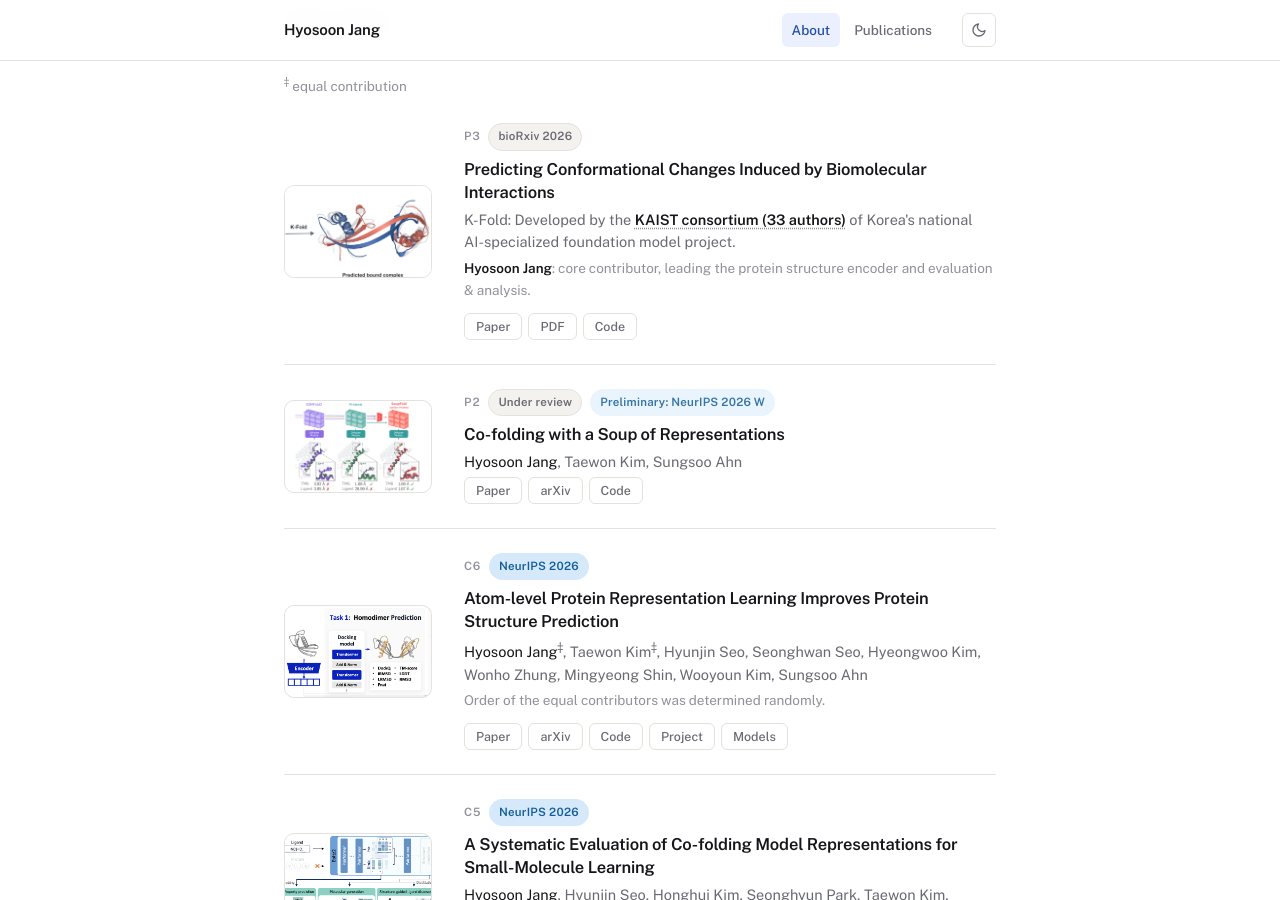
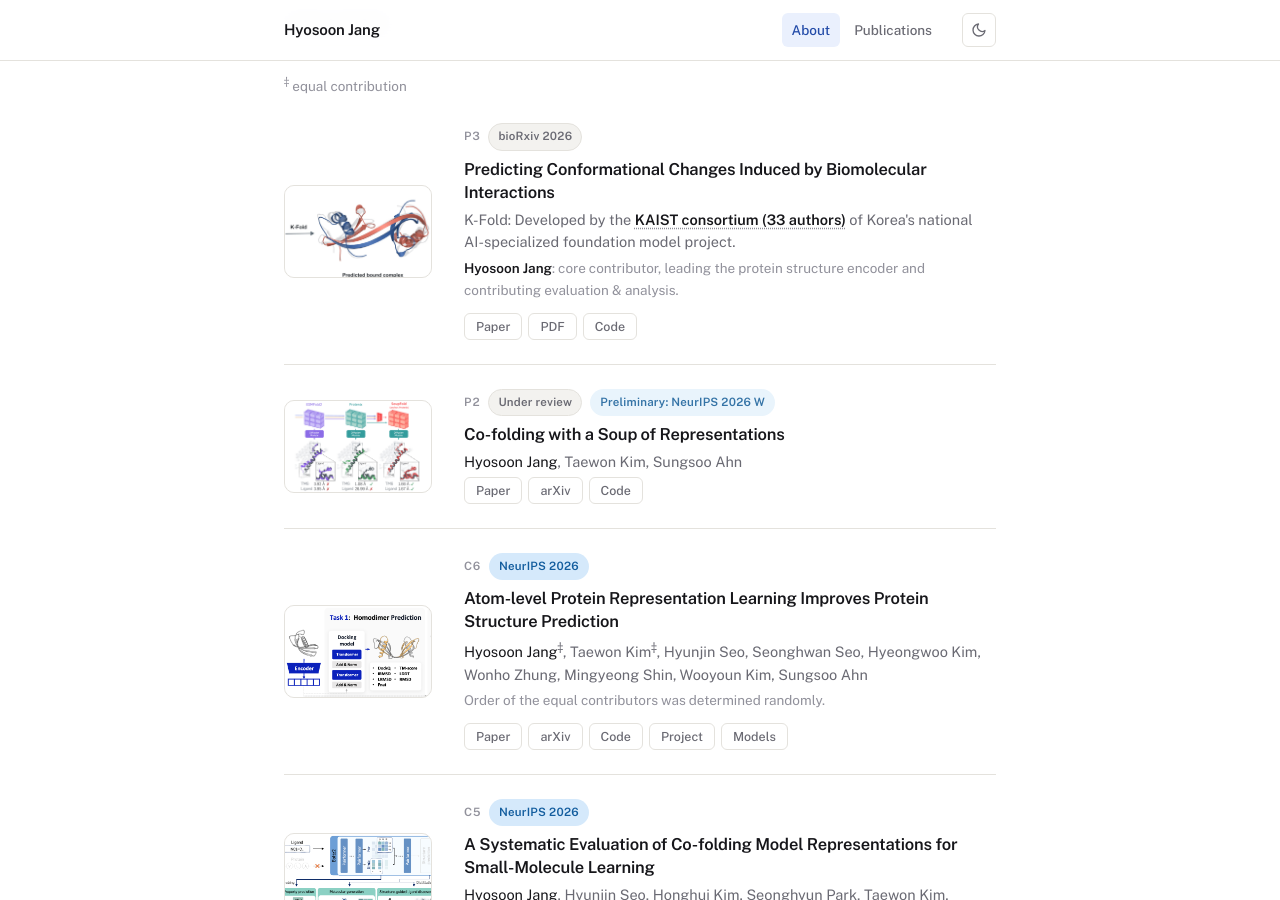
Before and after one commit to hsjang0/hsjang, a Jekyll site: the page built from index.html, in a window 1280 px wide and 900 px high, scrolled down 982 px. Built offline with Jekyll 4.4.1, drawn with Linux system fonts in a browser that asks for light colours.

Commit message:
Reword the K-Fold role note
Co-Authored-By: Claude Opus 5.5 <noreply@anthropic.com>

```diff
--- a/_data/publications.yaml
+++ b/_data/publications.yaml
@@ -26,7 +26,7 @@ papers:
   - tag: "P3"
     title: "Predicting Conformational Changes Induced by Biomolecular Interactions"
     authors: "Team KAIST (33 authors in alphabetical order)"
-    note: "<strong>Hyosoon Jang</strong>: core contributor, leading the protein structure encoder and evaluation &amp; analysis."
+    note: "<strong>Hyosoon Jang</strong>: core contributor, leading the protein structure encoder and contributing evaluation &amp; analysis."
     team:
       before: "K-Fold: Developed by the"
       name: "KAIST consortium"
```
